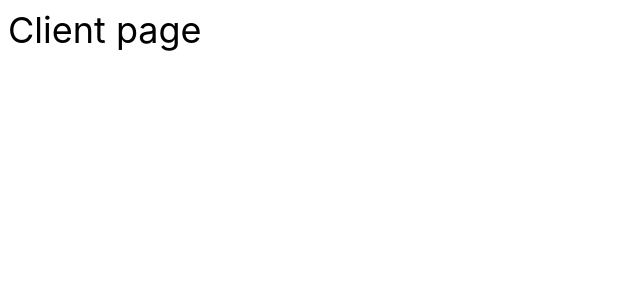
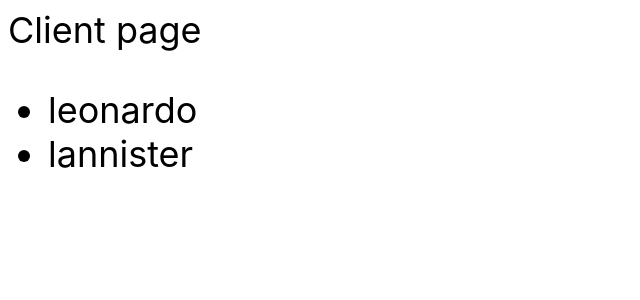
Before and after one commit to shanushikhar/Next-Bootcamp, a Next.js app: page /clients in a window 1280 px wide. Shown: the top 300 px of the page, without its empty margins (0-640 px from the left). Built offline with nearby package versions, Linux system fonts and the light colour scheme.

Commit message:
Navigating programatically

```diff
--- a/pages/clients/index.js
+++ b/pages/clients/index.js
@@ -1,7 +1,29 @@
-import React from "react";
+import Link from "next/link";
 
 export default function index() {
-  return <div>Client page</div>;
+  const blogs = [
+    { id: "leo", name: "leonardo" },
+    { id: "tyrian", name: "lannister" },
+  ];
+
+  return (
+    <div>
+      Client page
+      <div>
+        <ul>
+          {blogs.map((blog) => (
+            <li key={blog.id}>
+              <Link
+                href={`clients/${Math.floor(Math.random() * 10)}/${blog.id}`}
+              >
+                {blog.name}
+              </Link>
+            </li>
+          ))}
+        </ul>
+      </div>
+    </div>
+  );
 }
 
 // http://localhost:3000/clients
```
Also changed, not shown: pages/clients/[id]/index.js (+27 -1 lines).
